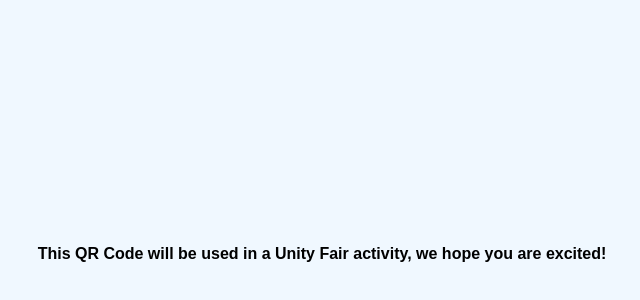
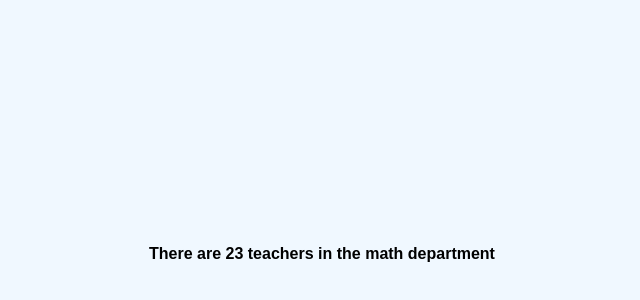
Before and after one commit to Nolempk/5, a plain HTML site: page index.html in a window 1280 px wide. Shown: the part 146-446 px from the top of the page, without its empty margins (318-958 px from the left). Drawn offline with Linux system fonts and the light colour scheme.

Commit message:
Update index.html

```diff
--- a/index.html
+++ b/index.html
@@ -20,6 +20,6 @@
 	</style>
 </head>
 <body>
-This QR Code will be used in a Unity Fair activity, we hope you are excited!
+There are 23 teachers in the math department
 </body>
 </html>
```
